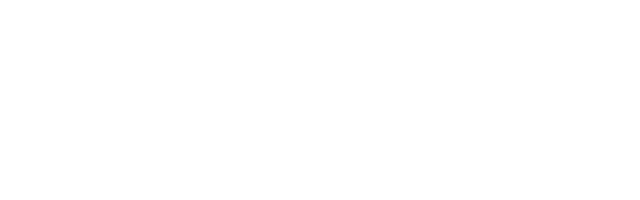
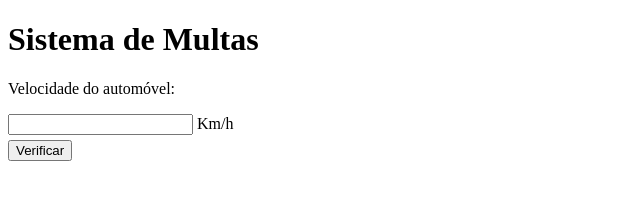
Before and after one commit to gabriellysaless/javascript, a plain HTML site: page exercicios/aula_11/ex003.html in a window 1280 px wide. Shown: the whole page, without its empty margins (0-640 px from the left). Drawn offline with Linux system fonts and the light colour scheme.

Commit message:
Exercício 3 sobre condições

```diff
--- a/exercicios/aula_11/ex003.html
+++ b/exercicios/aula_11/ex003.html
@@ -4,8 +4,35 @@
     <meta charset="UTF-8">
     <meta name="viewport" content="width=device-width, initial-scale=1.0">
     <title>DETRAN</title>
+    <style>
+        input#bot{
+            margin-top: 5px;
+        }
+        div#resp{
+            margin-top: 5px;
+        }
+    </style>
 </head>
 <body>
+    <h1>Sistema de Multas</h1>
+    <p>Velocidade do automóvel:</p>
+    <input type="number" name="vel" id="ivel"> Km/h <br>
+    <input id="bot" type="button" value="Verificar" onclick="calc()">
+    <div id="resp">
 
+    </div>
+    <script>
+        function calc() {
+            var txtv = document.getElementById('ivel')
+            var res = document.getElementById('resp')
+            var nvel = Number(txtv.value)
+            res.innerHTML = `<p>Sua velocidade é de ${nvel}Km/h</p>`
+            if (nvel > 60) {
+                res.innerHTML += `<p>Você ultrapassou o limite de velocidade. MULTADO!</p>`
+                // += serve para concatenar, se for só "=" apaga as mensagens anteriores e deixa a última
+            }
+            res.innerHTML += `<p>Dirija sempre com segurança"</p>`
+        }
+    </script>
 </body>
 </html>
```
